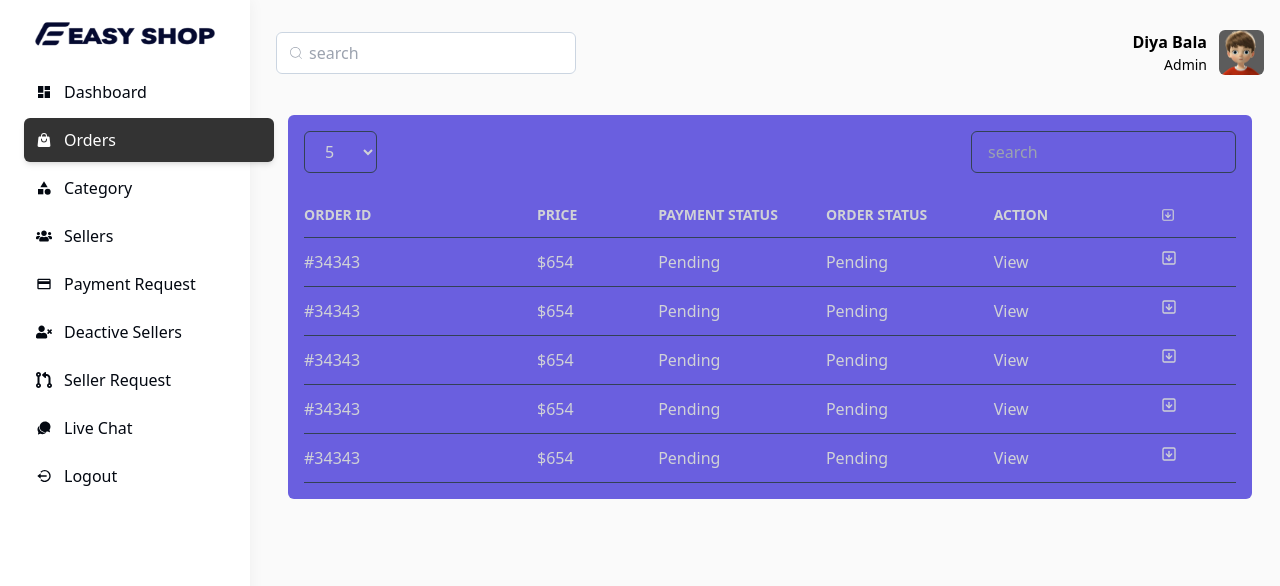
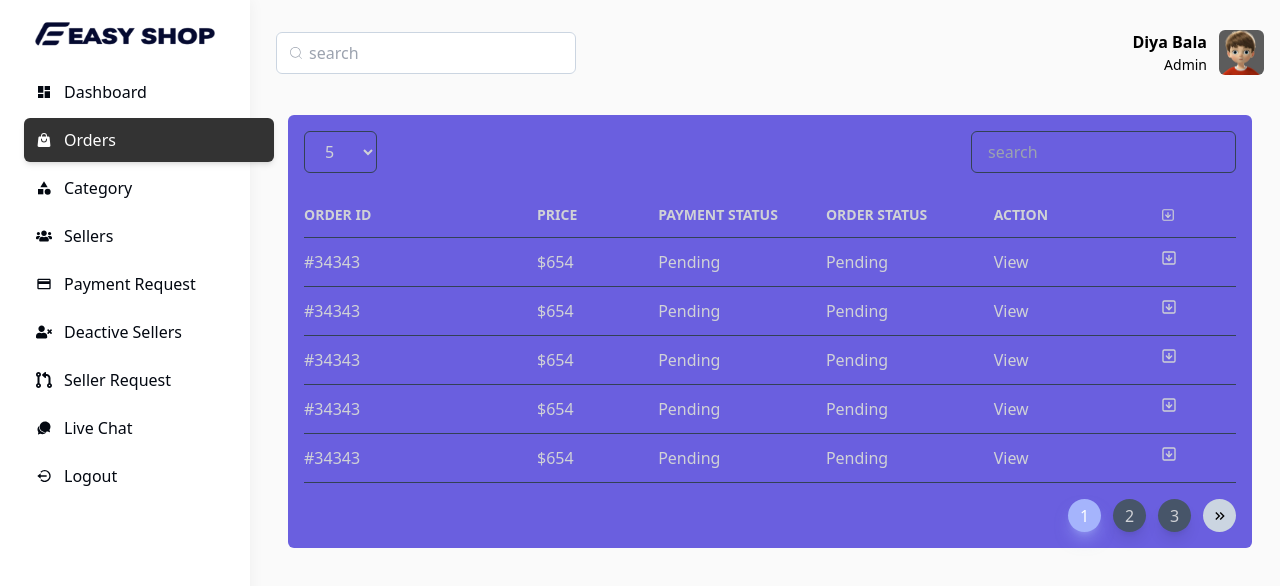
Before and after one commit to A-arti/multivendor-ecommerce, a React (Create React App) app: page /admin/dashboard/orders in a window 1280 px wide. Shown: the top 586 px of the page. Built offline with nearby package versions, Linux system fonts and the light colour scheme.

Commit message:
Order page created

```diff
--- /dev/null
+++ b/src/views/Pagination.jsx
@@ -0,0 +1,54 @@
+import React from 'react';
+import { MdOutlineKeyboardDoubleArrowLeft, MdOutlineKeyboardDoubleArrowRight} from "react-icons/md";
+
+
+const Pagination = ({pageNumber,setPageNumber,totalItem,parPage,showItem}) => {
+
+    let totalPage = Math.ceil(totalItem / parPage)
+    let startPage = pageNumber
+
+    let dif = totalPage - pageNumber
+    if (dif <= showItem) {
+        startPage = totalPage - showItem
+    }
+    let endPage = startPage < 0 ? showItem : showItem + startPage
+
+    if (startPage <= 0) {
+        startPage = 1
+    }
+
+    const createBtn = () => {
+
+        const btns = []
+        for (let i = startPage; i < endPage; i++) {
+            btns.push(
+                <li onClick={()=>setPageNumber(i)} className={` ${pageNumber === i ? 'bg-indigo-300 shadow-lg shadow-indigo-300/50 text-white' : 'bg-slate-600 hover:bg-indigo-400 shadow-lg hover:shadow-indigo-500/50 hover:text-white text-[#d0d2d6]'} w-[33px] h-[33px] rounded-full flex justify-center items-center cursor-pointer `}>
+                    {i}
+                </li>
+            )
+        }
+        return btns
+    }
+    return (
+        <ul className='flex gap-3'>
+            {
+                pageNumber > 1 && <li onClick={() => setPageNumber(pageNumber - 1)} className='w-[33px] h-[33px] rounded-full flex justify-center items-center bg-slate-300 text-[#000000] cursor-pointer'>
+                    <MdOutlineKeyboardDoubleArrowLeft />
+                </li>
+            }
+            {
+                createBtn()
+            }
+            {
+                pageNumber < totalPage && <li onClick={() => setPageNumber(pageNumber + 1)} className='w-[33px] h-[33px] rounded-full flex justify-center items-center bg-slate-300 text-[#000000] cursor-pointer'>
+                    <MdOutlineKeyboardDoubleArrowRight  />
+                </li>
+            }
+
+        </ul>
+    )
+
+
+};
+
+export default Pagination;
--- a/src/views/admin/Orders.jsx
+++ b/src/views/admin/Orders.jsx
@@ -1,6 +1,7 @@
 import React, { useState } from 'react';
 import { LuArrowDownSquare } from "react-icons/lu";
 import { Link } from 'react-router-dom';
+import Pagination from '../Pagination';
 
 
 
@@ -168,6 +169,19 @@
                     </div>
                 </div>
             <div/>
+            <div className='w-full flex justify-end mt-4 bottom-4 right-4'>
+            <Pagination
+            pageNumber = {currentPage}
+            setPageNumber = {setCurrentPage}
+            totalItem = {50}
+            parPage = {parPage}
+            showItem = {3}
+        />
+            </div>
+
+
+
+
         </div>
     </div>
 
```
